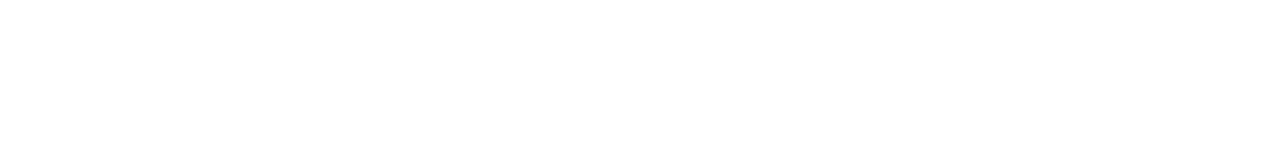
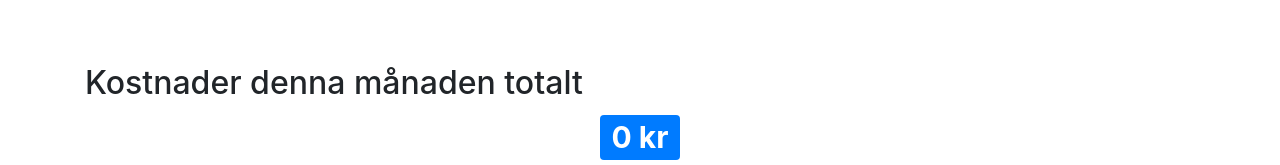
Before and after one commit to mathenri/personal-finance, a React (Create React App) app in the folder client/: page / in a window 1280 px wide. Shown: the part 638-803 px from the top of the page. Built offline with nearby package versions, Linux system fonts and the light colour scheme; no server answers; the HTML template or start-up script is replaced by a standard one.

Commit message:
Change design of total expenses this month

```diff
--- a/client/src/App.js
+++ b/client/src/App.js
@@ -6,6 +6,8 @@
 import LatestExpensesList from './LatestExpensesList';
 import Header from './Header';
 import ThisMonthExpensesBarChart from './ThisMonthExpensesBarChart';
+import ThisMonthExpensesTotal from './ThisMonthExpensesTotal';
+ThisMonthExpensesTotal
 
 const EXPENSE_TYPE_TRANSLATIONS = {
   'household':'Mat/Hushåll',
@@ -72,6 +74,13 @@
           expenseTypeColors={EXPENSE_TYPE_COLORS}
         />
 
+        <div className="row margin-top">
+          <div className="col">
+            <h2>Kostnader denna månaden totalt</h2>
+          </div>
+        </div>
+        <ThisMonthExpensesTotal />
+
       </div>
     );
   }
--- a/client/src/ThisMonthExpensesBarChart.js
+++ b/client/src/ThisMonthExpensesBarChart.js
@@ -5,8 +5,7 @@
   constructor() {
     super();
     this.state = {
-      expenseRecords: [],
-      expenseSum: 0
+      expenseRecords: []
     };
   }
 
@@ -17,9 +16,6 @@
     fetch(`${process.env.REACT_APP_API_URL}/api/expenses_sum_by_expense_type?since=${firstDayOfThisMonth}`)
       .then(reslut => reslut.json())
       .then(expenseRecords => this.setState({expenseRecords: expenseRecords}));
-    fetch(`${process.env.REACT_APP_API_URL}/api/expenses_sum?from="2018-03-01&to=2018-03-31"`)
-      .then(reslut => reslut.json())
-      .then(expenseSum => this.setState({expenseSum: expenseSum[0]['amount']}));
   }
 
   getAmountFromList(list, id) {
@@ -67,7 +63,6 @@
               />
               <XAxis tickLabelAngle={-90}/>
           </XYPlot>
-          <h3>Totalt: {this.state.expenseSum} kr</h3>
         </div>
       </div>
     );
--- /dev/null
+++ b/client/src/ThisMonthExpensesTotal.js
@@ -0,0 +1,29 @@
+import React, {Component} from 'react';
+
+class ThisMonthExpensesTotal extends Component {
+  constructor() {
+    super();
+    this.state = {
+      expenseSum: 0
+    };
+  }
+
+  componentDidMount() {
+    fetch(`${process.env.REACT_APP_API_URL}/api/expenses_sum?from="2018-03-01&to=2018-03-31"`)
+      .then(reslut => reslut.json())
+      .then(expenseSum => this.setState({expenseSum: expenseSum[0]['amount']}));
+  }
+
+  render() {
+
+    return (
+      <div className="row justify-content-center">
+        <div className="col-auto" align="center">
+          <h1><span className="badge badge-primary">{this.state.expenseSum} kr</span></h1>
+        </div>
+      </div>
+    );
+  }
+}
+
+export default ThisMonthExpensesTotal;
```
